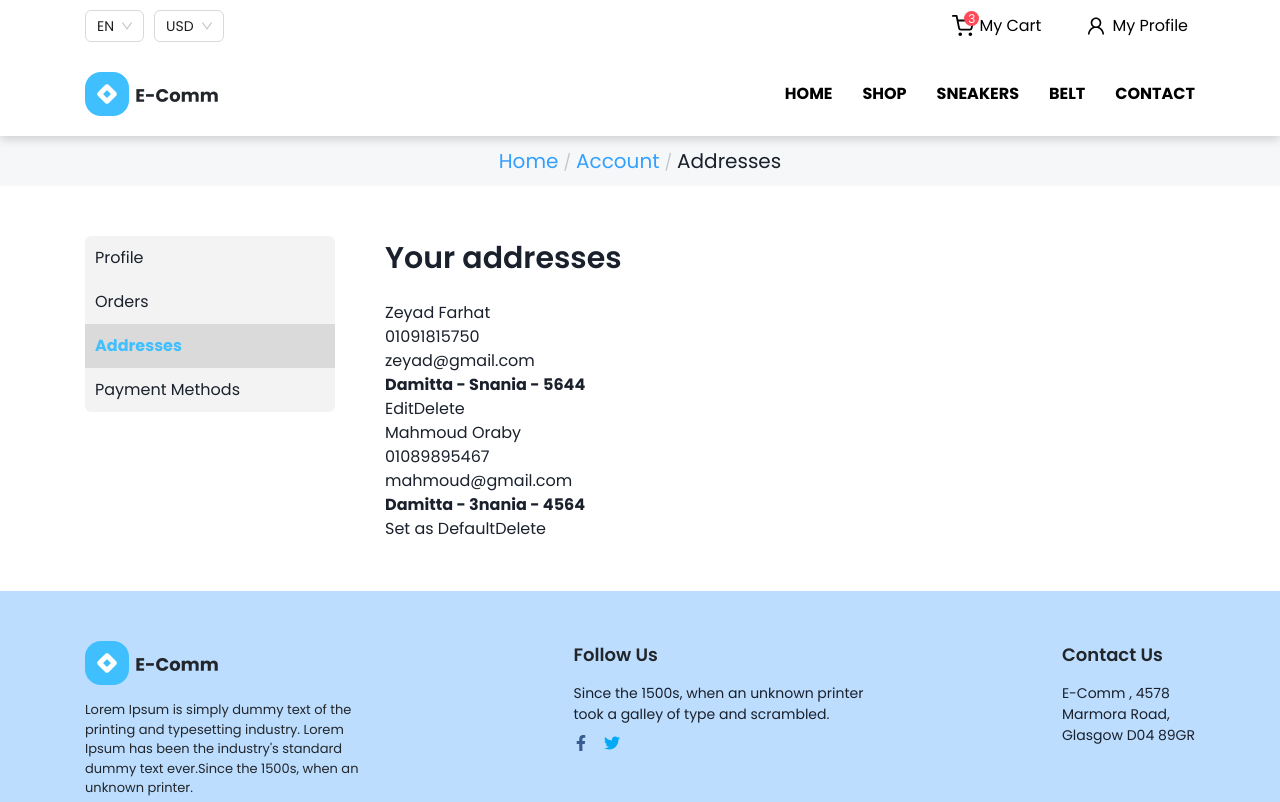
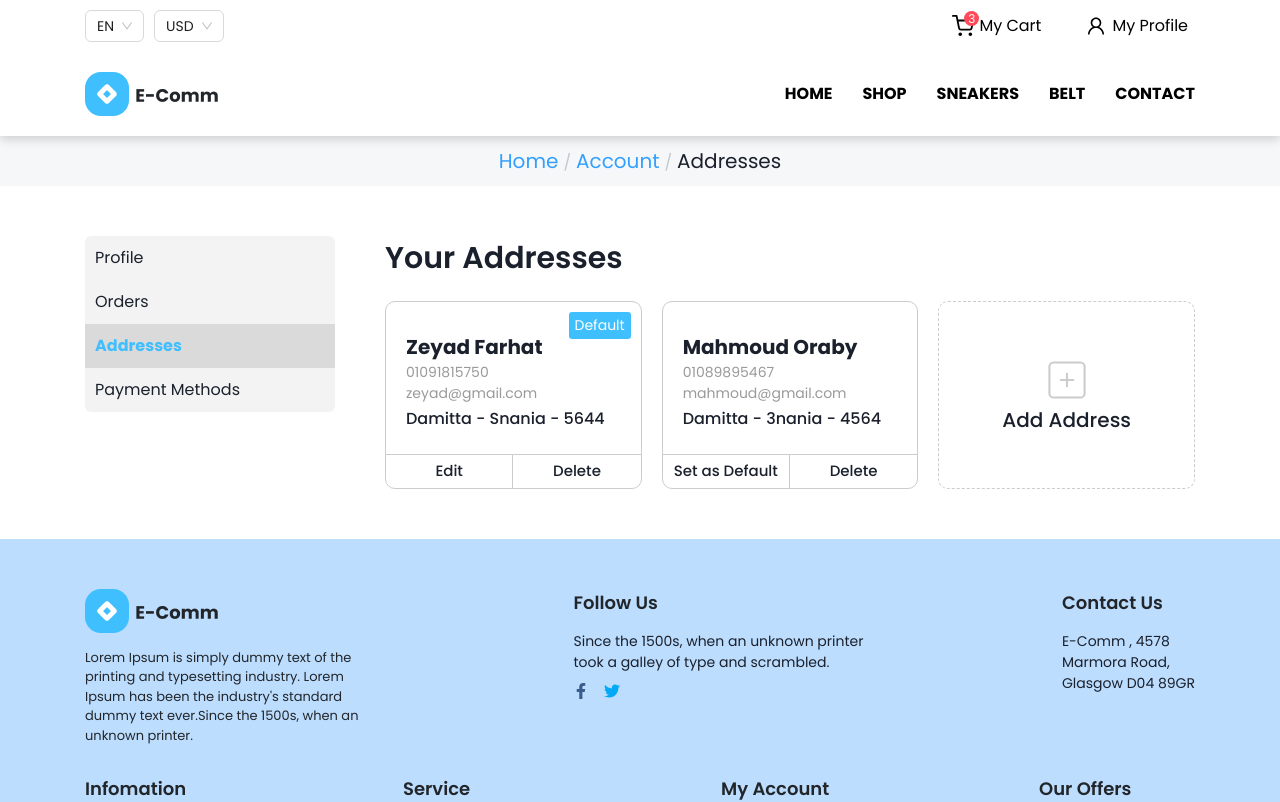
Before and after one commit to ZeyadFarhat11/E-comm, a React (Vite) app: page /account/addresses in a window 1280 px wide. Shown: the top 802 px of the page. Built offline with nearby package versions, Linux system fonts and the light colour scheme.

Commit message:
account addresses page ui

```diff
--- a/src/components/AccountPages/AddressBox.jsx
+++ b/src/components/AccountPages/AddressBox.jsx
@@ -14,13 +14,16 @@ const AddressBox = ({
   const editAddress = async () => {};
   return (
     <div className="address">
+      {defaultAddress && <p className="badge">Default</p>}
+      <div className="body">
         <h3 className="name">
           {firstName} {lastName}
         </h3>
         <p>{phone}</p>
         <p>{email}</p>
         <b>{address1}</b>
-      <b>{address2}</b>
+        {address2 ? <b>{address2}</b> : null}
+      </div>
       <div className="btns">
         {defaultAddress ? (
           <button onClick={editAddress}>Edit</button>
--- /dev/null
+++ b/src/components/AccountPages/AddressesPlaceholder.jsx
@@ -0,0 +1,14 @@
+import React from "react";
+import { Skeleton } from "@chakra-ui/react";
+
+const AddressesPlaceholder = () => {
+  return (
+    <div className="addresses-list">
+      <Skeleton height={187.5} rounded={10} />
+      <Skeleton height={187.5} rounded={10} />
+      <Skeleton height={187.5} rounded={10} />
+    </div>
+  );
+};
+
+export default AddressesPlaceholder;
--- a/src/pages/Account/Addresses/Addresses.jsx
+++ b/src/pages/Account/Addresses/Addresses.jsx
@@ -6,6 +6,8 @@ import { Link } from "react-router-dom";
 import Sidebar from "../../../components/AccountPages/Sidebar";
 import { addresses } from "../../../data";
 import AddressBox from "../../../components/AccountPages/AddressBox";
+import { CiSquarePlus } from "react-icons/ci";
+import AddressesPlaceholder from "../../../components/AccountPages/AddressesPlaceholder";
 
 const Addresses = () => {
   const { userAddresses, loading } = useUserAddresses();
@@ -19,12 +21,20 @@ const Addresses = () => {
       <div className="container account-page">
         <Sidebar activeLink={"Addresses"} />
         <div className="content">
-          <h2>Your addresses</h2>
-          <div className="addresses-list">
-            {userAddresses.map((address) => (
-              <AddressBox key={address.id} {...address} />
-            ))}
-          </div>
+          <h2>Your Addresses</h2>
+          {loading ? (
+            <AddressesPlaceholder />
+          ) : (
+            <div className="addresses-list">
+              {userAddresses.map((address) => (
+                <AddressBox key={address.id} {...address} />
+              ))}
+              <Link className="add-address" to="add">
+                <CiSquarePlus />
+                <h3>Add Address</h3>
+              </Link>
+            </div>
+          )}
         </div>
       </div>
     </main>
--- a/src/pages/Account/Addresses/addresses.scss
+++ b/src/pages/Account/Addresses/addresses.scss
@@ -0,0 +1,76 @@
+@import "../../../assets/style/components.scss";
+.addresses-list {
+  display: grid;
+  grid-template-columns: repeat(auto-fill, minmax(250px, 1fr));
+  gap: 20px;
+  .address {
+    border: 1px solid #ccc;
+    border-radius: 10px;
+    position: relative;
+    .body {
+      padding: 20px;
+      padding-top: 30px;
+    }
+
+    .badge {
+      position: absolute;
+      top: 10px;
+      right: 10px;
+      background-color: $primary;
+      color: #fff;
+      border-radius: 3px;
+      padding: 3px 6px;
+      text-align: center;
+      margin-bottom: 10px;
+    }
+
+    .name {
+      font-weight: bold;
+      font-size: 20px;
+    }
+    p {
+      font-size: 14px;
+      color: #00000066;
+    }
+    b {
+      display: block;
+      padding: 3px 0;
+      font-weight: 500;
+    }
+    .btns {
+      display: grid;
+      grid-template-columns: 1fr 1fr;
+      border-top: 1px solid #ccc;
+      button {
+        padding: 5px;
+        font-size: 15px;
+        font-weight: 500;
+        &:first-child {
+          border-right: 1px solid #ccc;
+        }
+        &:hover {
+          background-color: #ececec;
+        }
+      }
+    }
+  }
+  .add-address {
+    text-align: center;
+    display: flex;
+    justify-content: center;
+    align-items: center;
+    flex-direction: column;
+    border: 1px dashed #ccc;
+    border-radius: 10px;
+    height: 187.5px;
+    svg {
+      color: #ccc;
+      font-size: 50px;
+      //   margin: auto;
+    }
+    h3 {
+      font-weight: 500;
+      font-size: 20px;
+    }
+  }
+}
```
Lines whose indentation alone changed are shown as unchanged.
